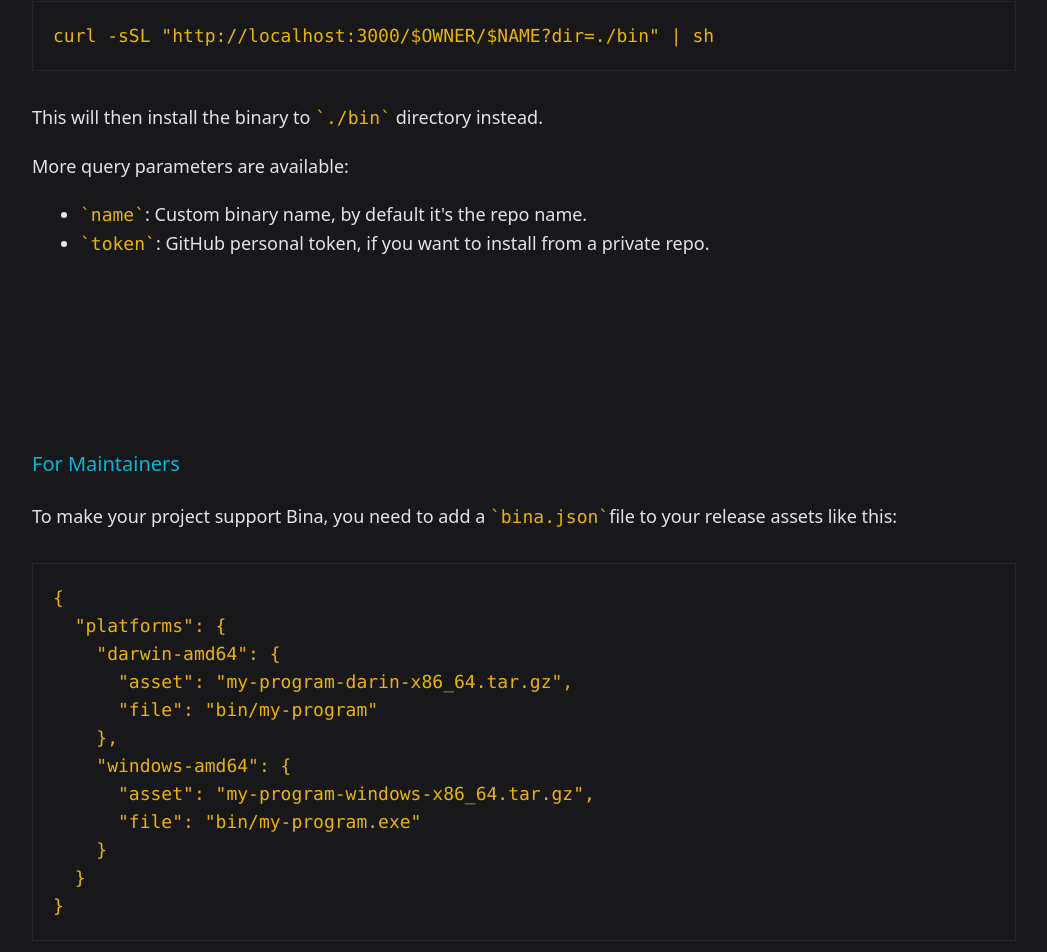
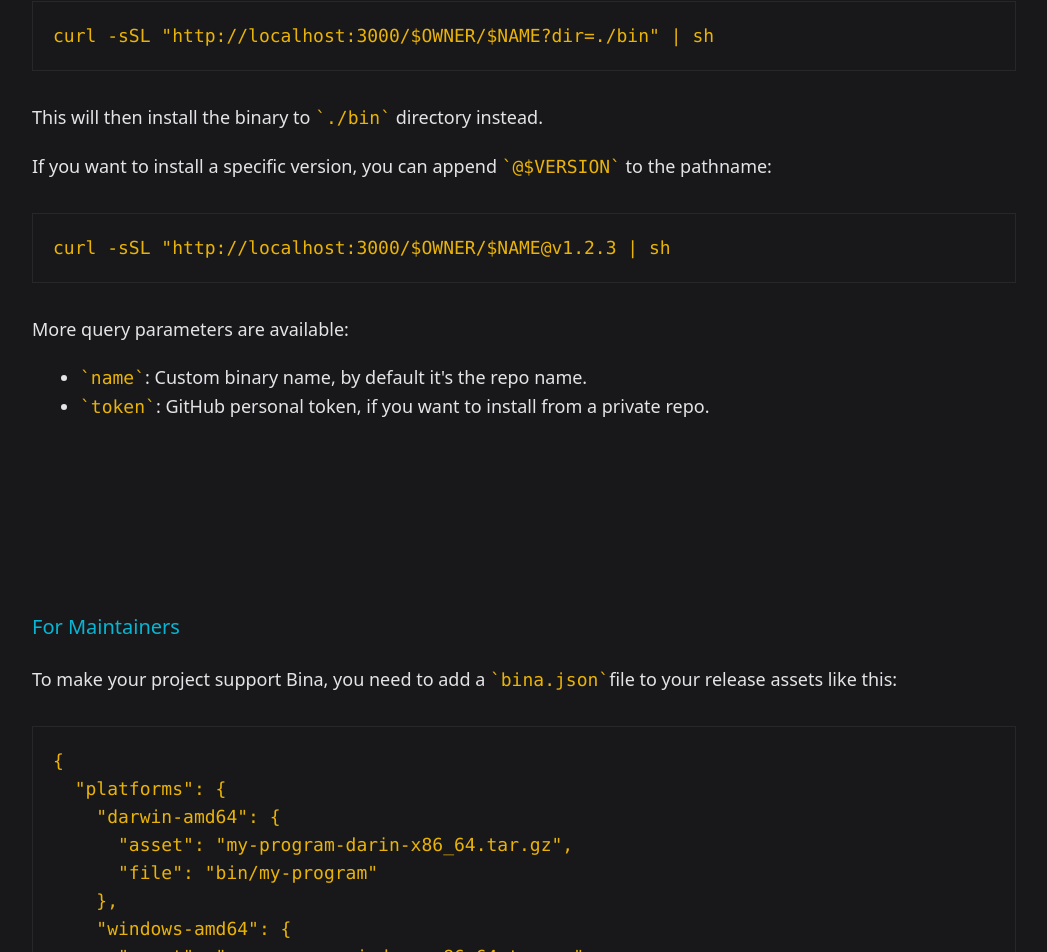
Before and after one commit to egoist/bina, a Next.js app: page / in a window 1280 px wide. Shown: the part 1819-2771 px from the top of the page, without its empty margins (116-1163 px from the left). Built offline with nearby package versions, Linux system fonts and the light colour scheme.

Commit message:
document `@$VERSION`

```diff
--- a/pages/index.tsx
+++ b/pages/index.tsx
@@ -133,6 +133,13 @@ export default function Home() {
                 This will then install the binary to <code>./bin</code>{" "}
                 directory instead.
               </p>
+              <p>
+                If you want to install a specific version, you can append{" "}
+                <code>@$VERSION</code> to the pathname:
+              </p>
+              <CodeBlock
+                code={`curl -sSL "${APP_URL}/$OWNER/$NAME@v1.2.3 | sh`}
+              />
               <p>More query parameters are available:</p>
               <ul>
                 <li>
```
